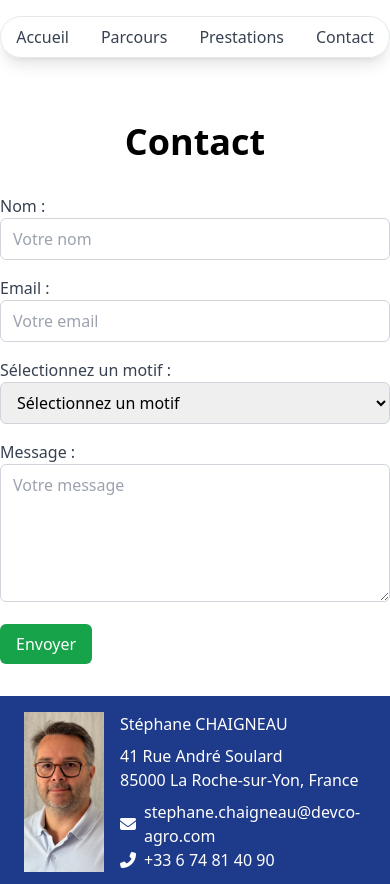
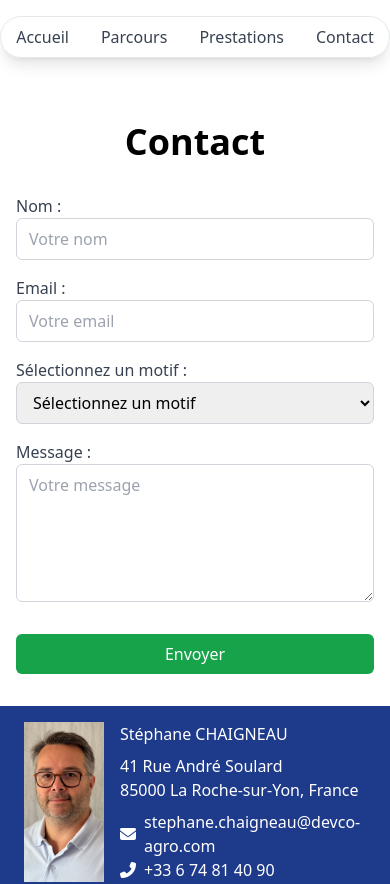
Before and after one commit to ChaigneauDoryan/stephanechaigneau.fr, a Nuxt app: page /contact in a window 390 px wide. Shown: the top 884 px of the page. Built offline with nearby package versions, Linux system fonts and the light colour scheme.

Commit message:
fix: contact page mobile view

```diff
--- a/pages/contact.vue
+++ b/pages/contact.vue
@@ -2,7 +2,7 @@
   <div>
     <section class="py-8 bg-white mt-8">
       <h2 class="text-4xl font-bold text-center">Contact</h2>
-      <form @submit.prevent="sendEmail" class="max-w-xl mx-auto mt-8 relative">
+      <form @submit.prevent="sendEmail" class="max-w-xl mx-auto mt-8 relative px-4 md:px-0"> <!-- Ajout de padding pour mobile -->
         <!-- Champ Nom -->
         <div class="mb-4">
           <label class="block text-gray-700">Nom :</label>
@@ -50,13 +50,13 @@
         </div>
 
         <!-- Bouton d'envoi et Popup -->
-        <div class="flex items-center">
-          <button type="submit" class="bg-green-600 text-white px-4 py-2 rounded-md hover:bg-green-700">
+        <div class="flex flex-col md:flex-row items-center"> <!-- Alignement pour mobile et desktop -->
+          <button type="submit" class="bg-green-600 text-white w-full md:w-auto px-4 py-2 rounded-md hover:bg-green-700">
             Envoyer
           </button>
 
           <!-- Popup de confirmation à côté du bouton -->
-          <div v-if="showPopup" class="ml-4 bg-green-500 text-white p-3 rounded-md shadow-lg">
+          <div v-if="showPopup" class="ml-0 md:ml-4 mt-4 md:mt-0 bg-green-500 text-white p-3 rounded-md shadow-lg w-full md:w-auto text-center">
             Message envoyé avec succès !
           </div>
         </div>
@@ -152,4 +152,15 @@ export default {
 .border-red-500 {
   border-color: #f56565;
 }
+
+button {
+  width: 100%;
+  margin-top: 10px;
+}
+
+@media (min-width: 768px) {
+  button {
+    width: auto;
+  }
+}
 </style>
```
